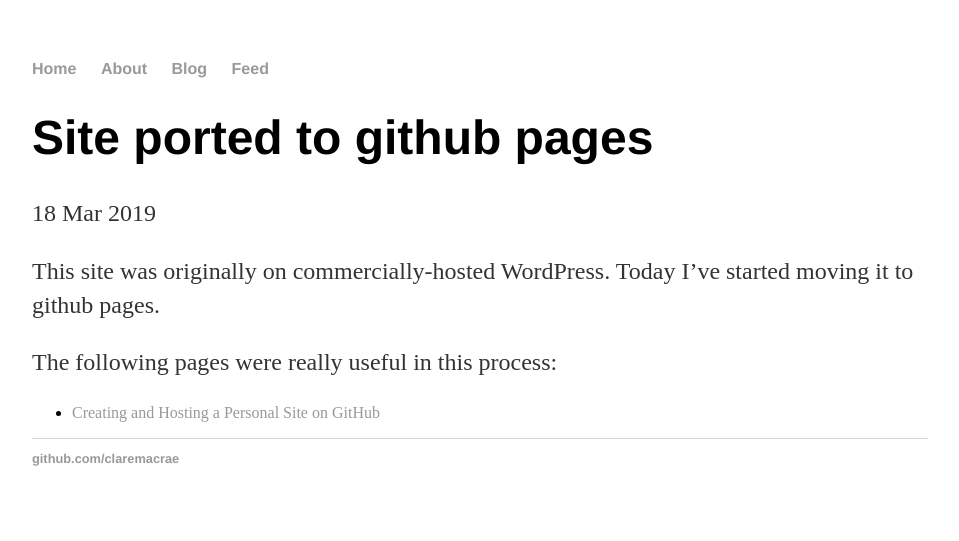
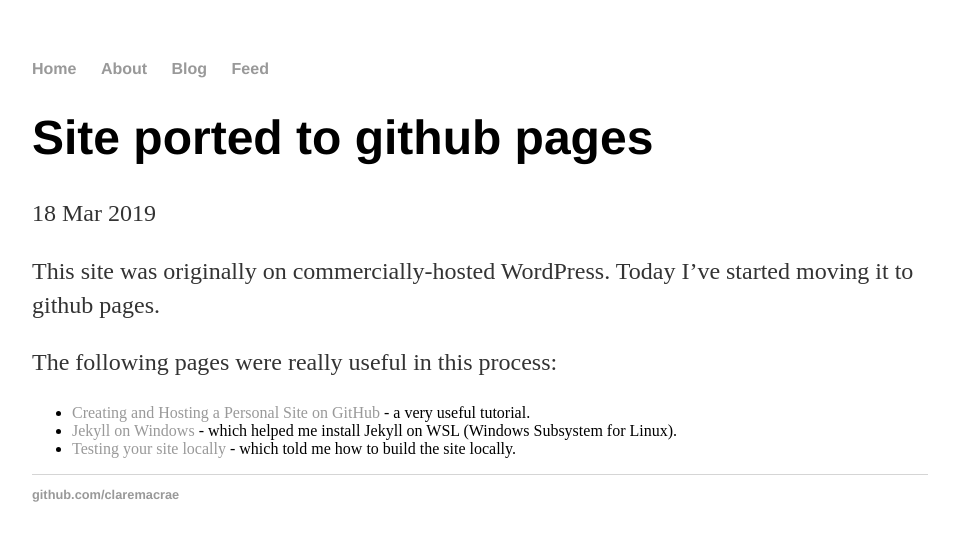
Before and after one commit to claremacrae/claremacrae.github.io, a Jekyll site: the page built from _posts/2019-03-18-site-ported-to-github-pages.md, in a window 1280 px wide. Shown: the top 541 px of the page, without its empty margins (160-1119 px from the left). Built offline with Jekyll 4.4.1, drawn with Linux system fonts in a browser that asks for light colours.

Commit message:
Add some more links that I found useful

```diff
--- a/_posts/2019-03-18-site-ported-to-github-pages.md
+++ b/_posts/2019-03-18-site-ported-to-github-pages.md
@@ -8,4 +8,6 @@ This site was originally on commercially-hosted WordPress. Today I've started mo
 
 The following pages were really useful in this process:
 
-* [Creating and Hosting a Personal Site on GitHub](http://jmcglone.com/guides/github-pages/)
+* [Creating and Hosting a Personal Site on GitHub](http://jmcglone.com/guides/github-pages/) - a very useful tutorial.
+* [Jekyll on Windows](https://jekyllrb.com/docs/installation/windows/) - which helped me install Jekyll on WSL (Windows Subsystem for Linux).
+* [Testing your site locally](https://kbroman.org/simple_site/pages/local_test.html) - which told me how to build the site locally.
```
